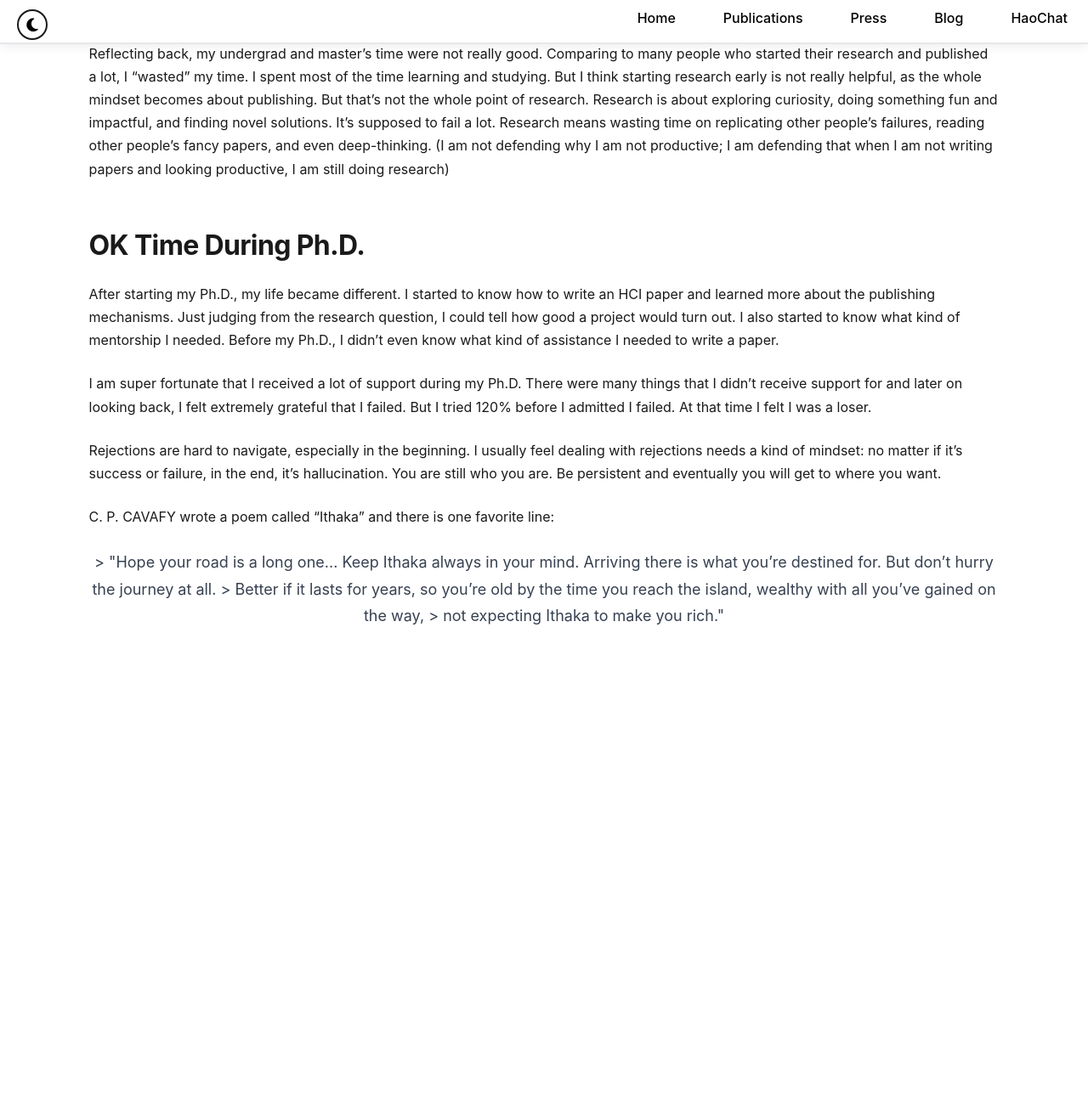
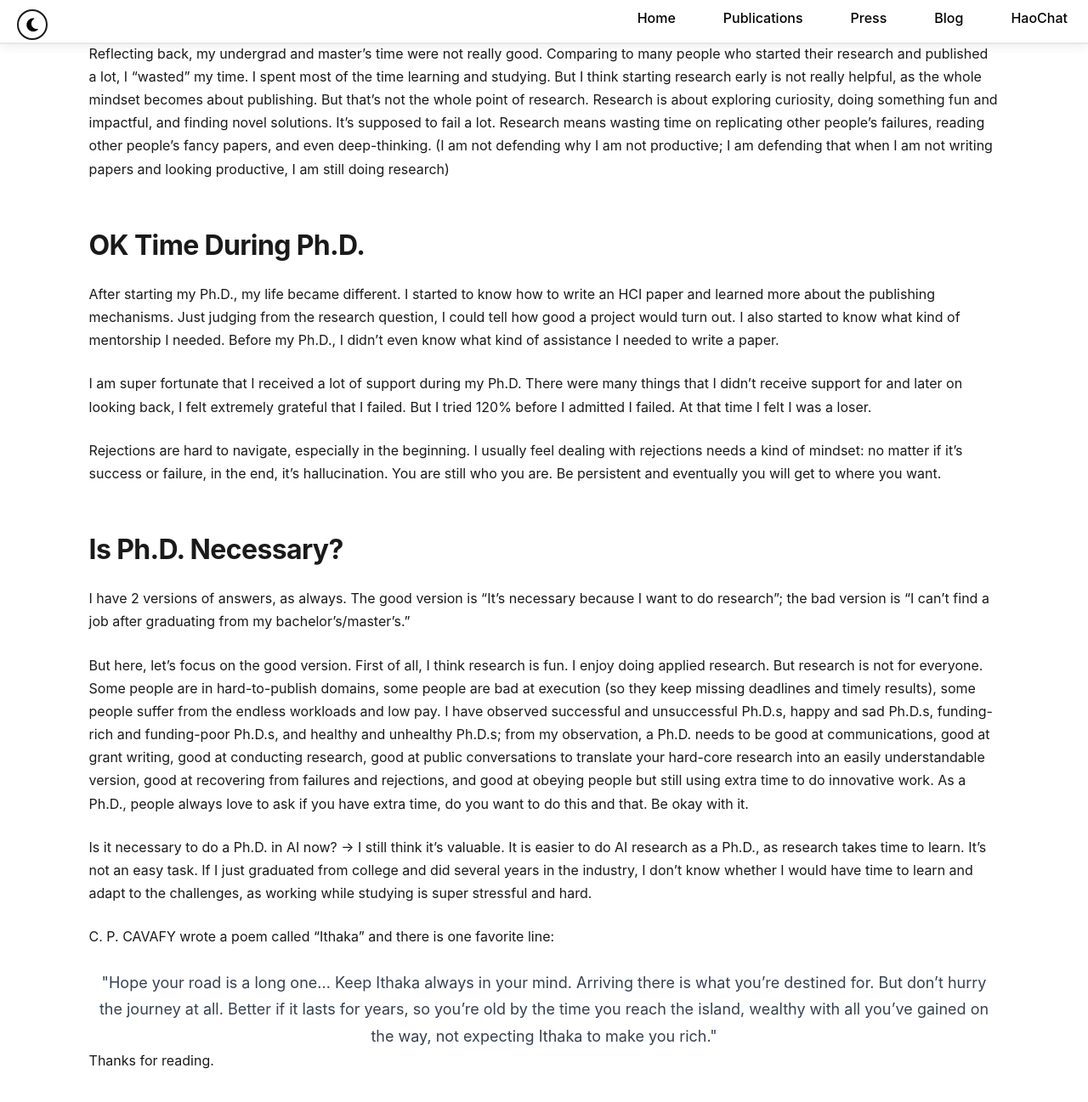
Before and after one commit to YuexingHao/Yuexing-Hao, a Jekyll site: the page built from _posts/2025-02-09-about-my-academia-life.md, in a window 1280 px wide and 1400 px high, scrolled down 1244 px. Shown: the top 1297 px of the window at 85% size. Built offline with Jekyll 4.4.1, drawn with Linux system fonts in a browser that asks for light colours; a style sheet for code colours, icons or effects is not loaded; before the commit the page ends 2123 px from its top, so only the background shows below that.

Commit message:
Describe your changes

```diff
--- a/_posts/2025-02-09-about-my-academia-life.md
+++ b/_posts/2025-02-09-about-my-academia-life.md
@@ -38,16 +28,28 @@ I am super fortunate that I received a lot of support during my Ph.D. There were
 
 Rejections are hard to navigate, especially in the beginning. I usually feel dealing with rejections needs a kind of mindset: no matter if it's success or failure, in the end, it's hallucination. You are still who you are. Be persistent and eventually you will get to where you want.
 
+
+## Is Ph.D. Necessary?
+
+I have 2 versions of answers, as always. The good version is "It's necessary because I want to do research"; the bad version is "I can't find a job after graduating from my bachelor's/master's."
+
+But here, let's focus on the good version. First of all, I think research is fun. I enjoy doing applied research. But research is not for everyone. Some people are in hard-to-publish domains, some people are bad at execution (so they keep missing deadlines and timely results), some people suffer from the endless workloads and low pay. I have observed successful and unsuccessful Ph.D.s, happy and sad Ph.D.s, funding-rich and funding-poor Ph.D.s, and healthy and unhealthy Ph.D.s; from my observation, a Ph.D. needs to be good at communications, good at grant writing, good at conducting research, good at public conversations to translate your hard-core research into an easily understandable version, good at recovering from failures and rejections, and good at obeying people but still using extra time to do innovative work. As a Ph.D., people always love to ask if you have extra time, do you want to do this and that. Be okay with it.
+
+Is it necessary to do a Ph.D. in AI now? -> I still think it's valuable. It is easier to do AI research as a Ph.D., as research takes time to learn. It's not an easy task. If I just graduated from college and did several years in the industry, I don't know whether I would have time to learn and adapt to the challenges, as working while studying is super stressful and hard.
+
 C. P. CAVAFY wrote a poem called "Ithaka" and there is one favorite line:
 
 <div style="text-align: center">
 
-> "Hope your road is a long one... Keep Ithaka always in your mind.
+"Hope your road is a long one...
+Keep Ithaka always in your mind.
 Arriving there is what you’re destined for.
 But don’t hurry the journey at all.
-> Better if it lasts for years,
+Better if it lasts for years,
 so you’re old by the time you reach the island,
 wealthy with all you’ve gained on the way,
-> not expecting Ithaka to make you rich."
+not expecting Ithaka to make you rich."
 
 </div>
+
+Thanks for reading.
```
Also changed, not shown: other parts of _posts/2025-02-09-about-my-academia-life.md (+0 -10 lines).
